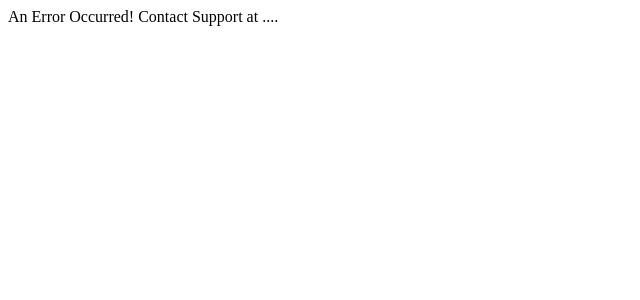
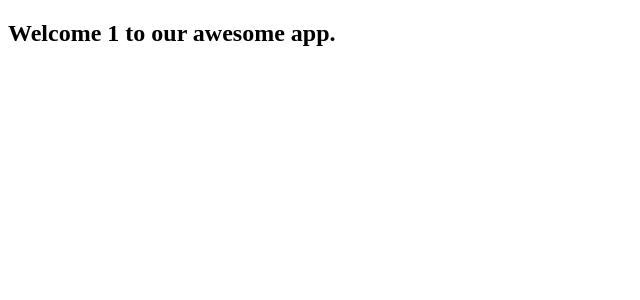
Before and after one commit to rverma510/Todos-Application, an Angular app in the folder frontend/todo/: page /welcome/1 in a window 1280 px wide. Shown: the top 300 px of the page, without its empty margins (0-640 px from the left). Built offline with nearby package versions, Linux system fonts and the light colour scheme.

Commit message:
Modified welcome comp. to get username

```diff
--- a/frontend/todo/src/app/app-routing.module.ts
+++ b/frontend/todo/src/app/app-routing.module.ts
@@ -6,7 +6,7 @@ import { ErrorComponent } from './error/error.component';
 
 
 const routes: Routes = [
-  { path:'welcome', component: WelcomeComponent},
+  { path:'welcome/:name', component: WelcomeComponent},
   { path:'', component: LoginComponent},
   { path:'login', component: LoginComponent},
   { path:'**', component: ErrorComponent},
--- a/frontend/todo/src/app/login/login.component.ts
+++ b/frontend/todo/src/app/login/login.component.ts
@@ -19,7 +19,7 @@ export class LoginComponent implements OnInit {
   handleLogin() {
     if(this.username === 'raghav510' && this.password === 'dummy'){
       // redirect to welcome page
-      this.router.navigate(['welcome']);
+      this.router.navigate(['welcome', this.username]);
       this.invalidLogin = false;
     }
     else{
--- a/frontend/todo/src/app/welcome/welcome.component.html
+++ b/frontend/todo/src/app/welcome/welcome.component.html
@@ -1 +1 @@
-<p>welcome works!</p>
+<h2>Welcome {{name}} to our awesome app.</h2>
--- a/frontend/todo/src/app/welcome/welcome.component.ts
+++ b/frontend/todo/src/app/welcome/welcome.component.ts
@@ -1,4 +1,5 @@
 import { Component, OnInit } from '@angular/core';
+import { ActivatedRoute } from '@angular/router';
 
 @Component({
   selector: 'app-welcome',
@@ -7,9 +8,12 @@ import { Component, OnInit } from '@angular/core';
 })
 export class WelcomeComponent implements OnInit {
 
-  constructor() { }
+  name = ''
+
+  constructor(private route:ActivatedRoute) { }
 
   ngOnInit(): void {
+    this.name = this.route.snapshot.params['name'];
   }
 
 }
```
